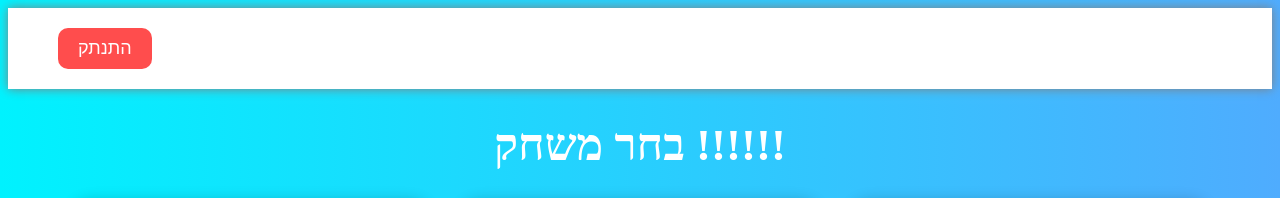
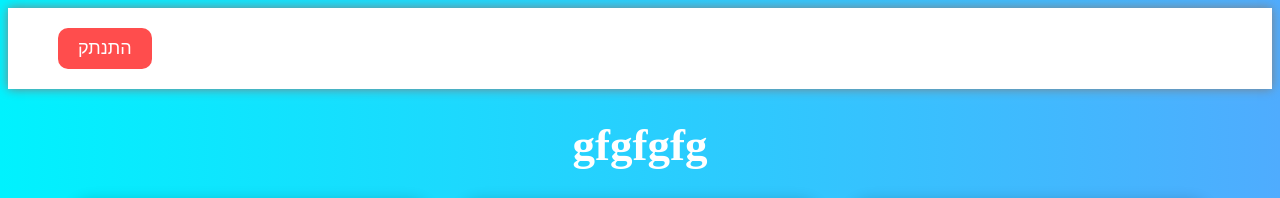
Before and after one commit to Lea3210/Find-The-Number, a plain HTML site: page home.html in a window 1280 px wide. Shown: the top 198 px of the page. Drawn offline with Linux system fonts and the light colour scheme; sample sign-in values are in the browser's storage; a script that the page names is missing.

Commit message:
update fot conflict

```diff
--- a/home.html
+++ b/home.html
@@ -104,7 +104,7 @@ h1{
 <button onclick="logout()">התנתק</button>
 </header>
 
-<h1>!!!!!! בחר משחק</h1>
+<h1>gfgfgfg</h1>
 
 <div class="games">
 
```
